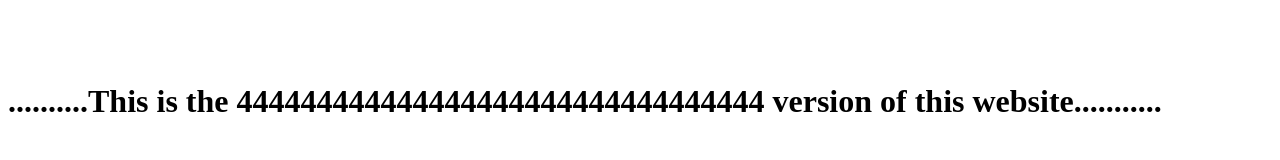
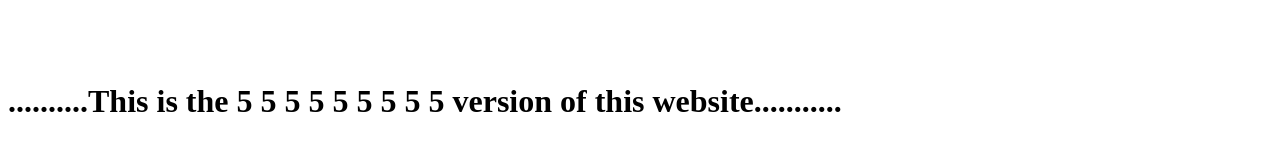
Before and after one commit to aftabshaikh1/test1, a plain HTML site: page index.html in a window 1280 px wide. Drawn offline with Linux system fonts and the light colour scheme.

Commit message:
version5
v5

```diff
--- a/index.html
+++ b/index.html
@@ -1,2 +1,2 @@
 <br><br><br>
-<h1>..........This is the 444444444444444444444444444444444 version of this website...........</h1>
+<h1>..........This is the 5 5 5 5 5 5 5 5 5     version of this website...........</h1>
```
